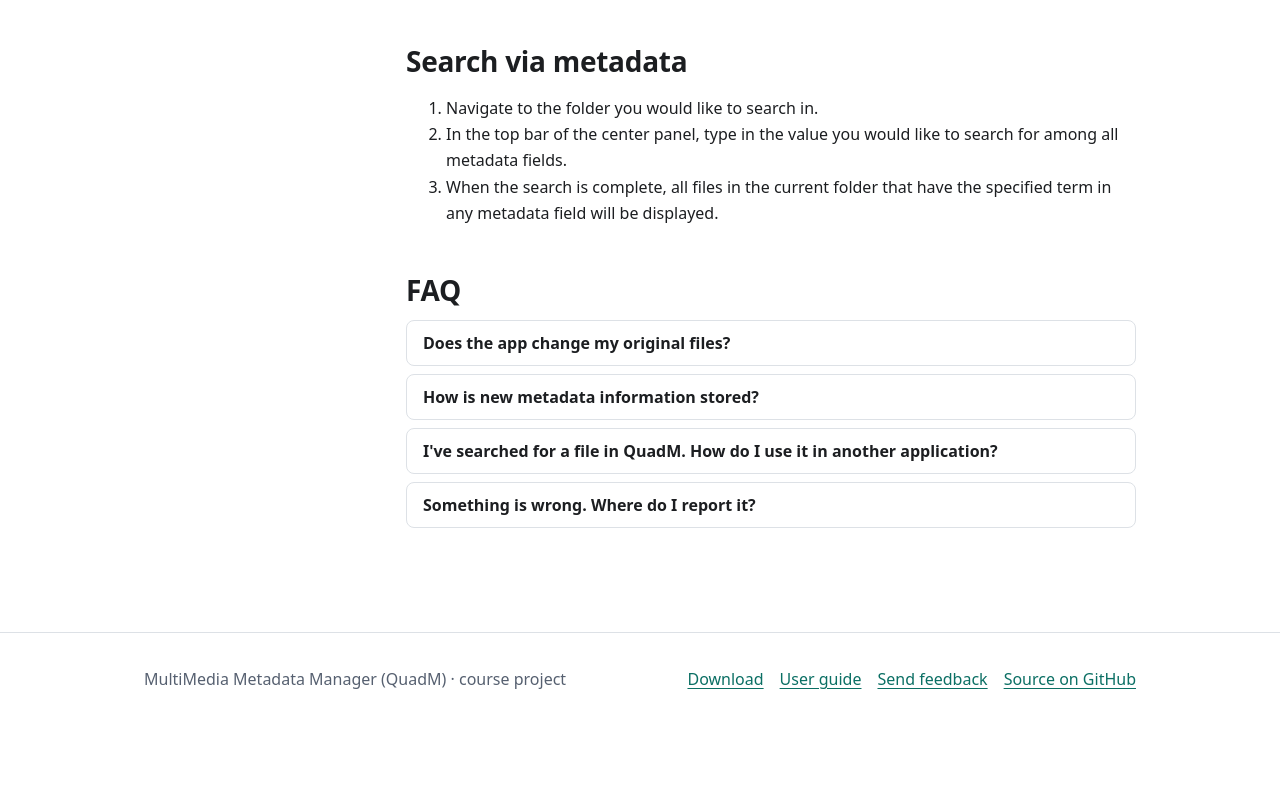
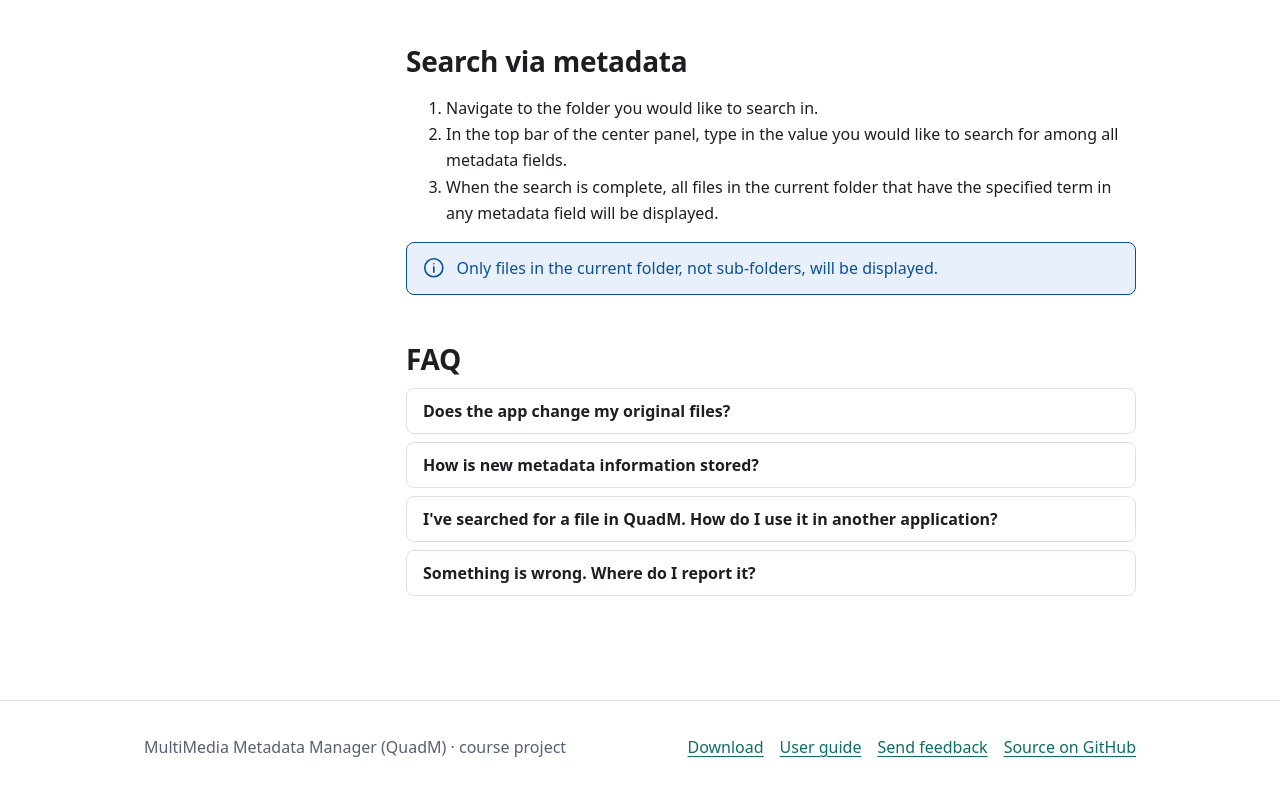
Before and after one commit to University-of-Colorado-Anschutz-Denver/CSCI-3508-Group-6, a website: page code/website/guide.html in a window 1280 px wide. Shown: the part 1578-2371 px from the top of the page. Before the commit the page ends 2303 px from the top, so only its background shows below. Drawn offline with Linux system fonts and the light colour scheme.

Commit message:
Add note about folder directory

```diff
--- a/code/website/guide.html
+++ b/code/website/guide.html
@@ -97,6 +97,7 @@
           <li>When the search is complete, all files in the current folder that have the specified term in any metadata field will be displayed.</li>
         </ol>
       </p>
+      <p class="note info"><svg class="icon" aria-hidden="true" viewBox="0 0 24 24"><circle cx="12" cy="12" r="10"/><path d="M12 11v6M12 7.5h.01"/></svg><span>Only files in the current folder, not sub-folders, will be displayed.</span></p>
 
       <!-- Answer common questions about file changes, indexing, and support. -->
       <h2 id="faq">FAQ</h2>
```
